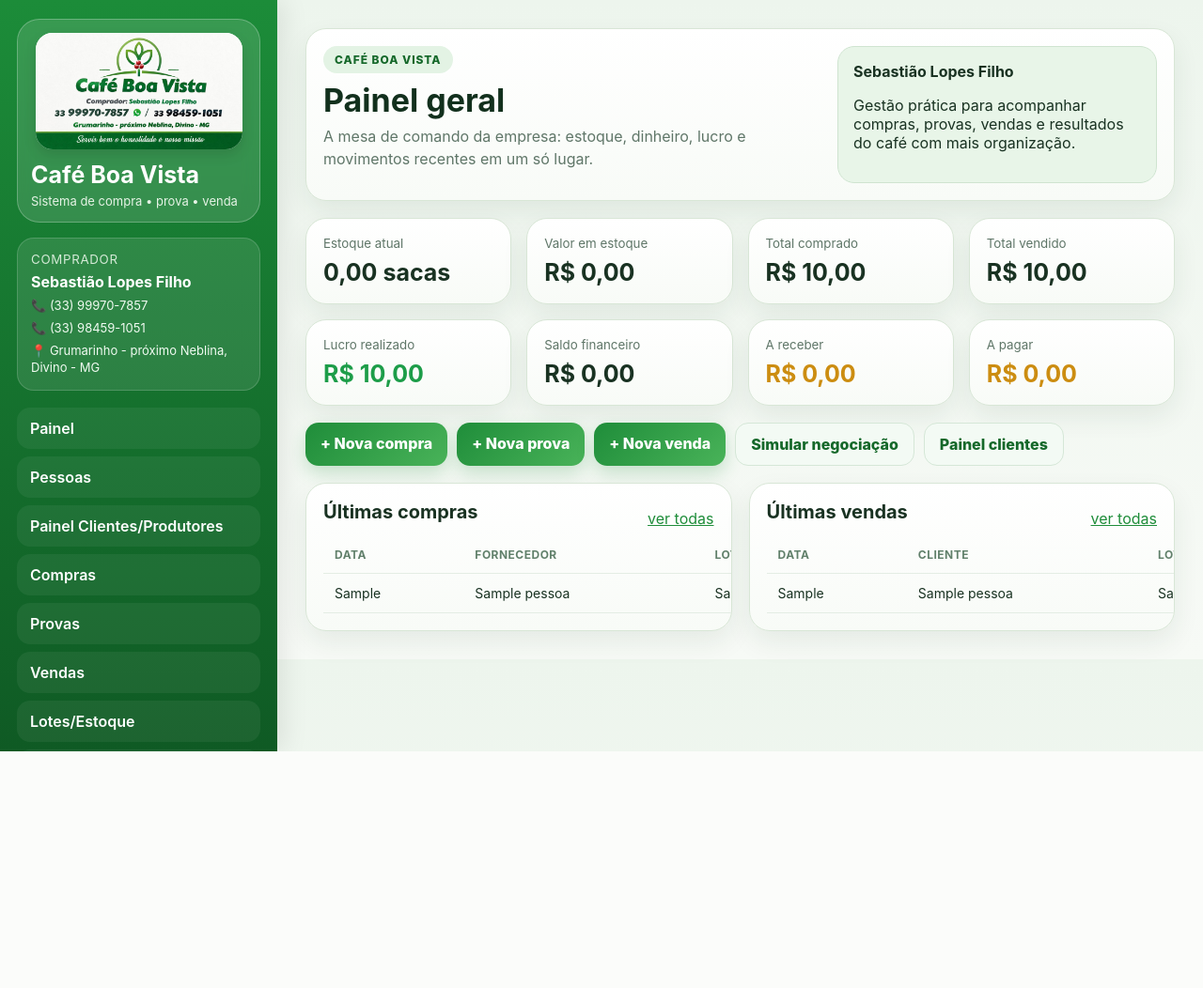
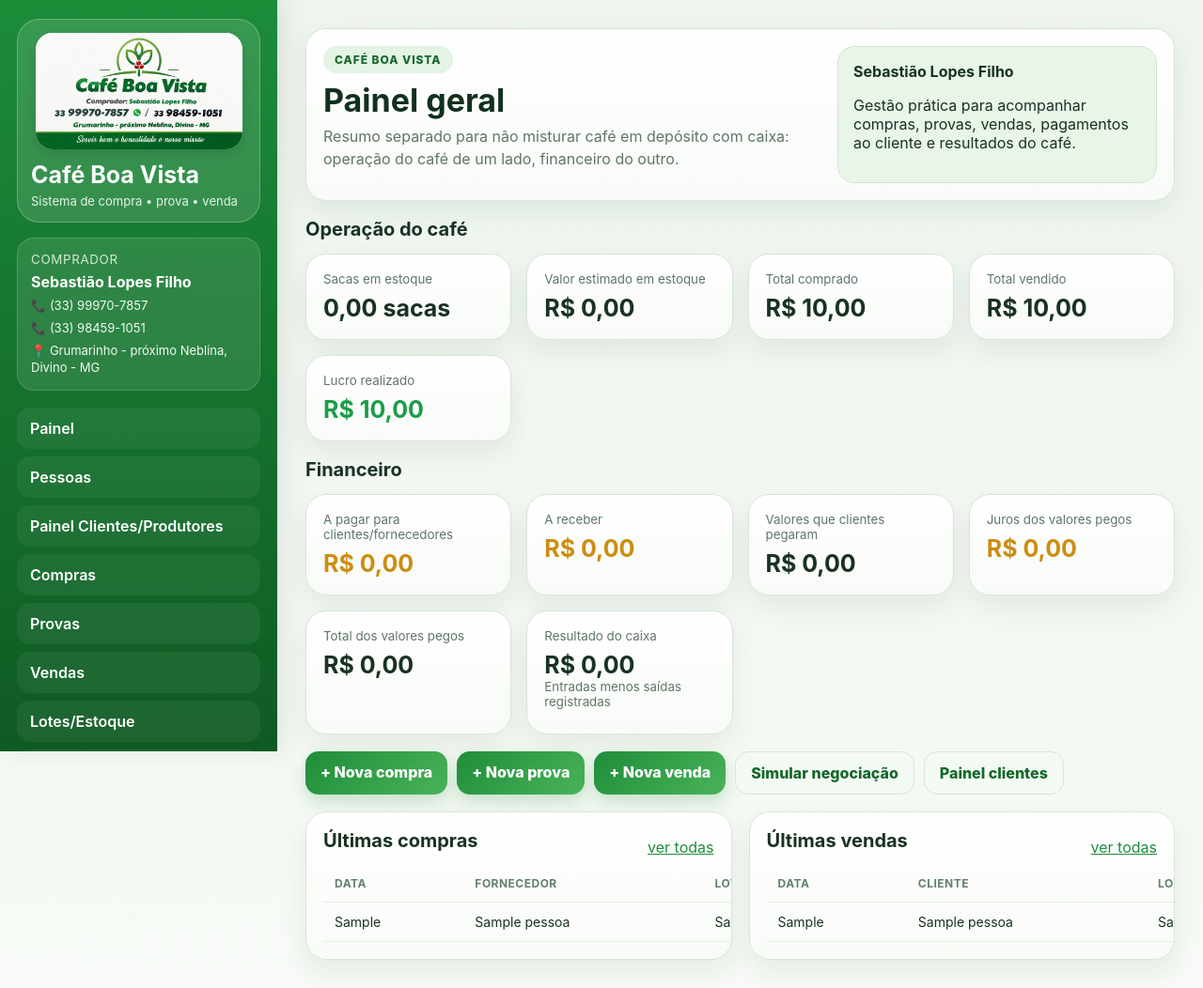
Before and after one commit to sketchJayJay/sistemaagroseguro, a Flask app: page / in a window 1280 px wide. Shown: the whole page at 94% size. Before the commit the page ends 800 px from the top, so only its background shows below. Run offline with Flask 3, Linux system fonts and the light colour scheme; tables that the repository leaves empty hold one stand-in row (values such as "Sample post").

Commit message:
Add files via upload

```diff
--- a/app.py
+++ b/app.py
@@ -451,10 +451,22 @@ def index():
     pagar = fetchone("SELECT COALESCE(SUM(valor),0) v FROM financeiro WHERE tipo='Saída' AND status='Pendente'")['v']
     lucro = fetchone("SELECT COALESCE(SUM(lucro_total),0) v FROM vendas")['v']
     valor_estoque = fetchone(f"SELECT COALESCE(SUM(({lote_estoque_expr()}) * c.valor_saca),0) v FROM compras c")['v']
+
+    # Painel geral separado em operação do café e financeiro.
+    # Evita confundir o cliente com saldo negativo misturando depósito, compra e pagamento ao produtor.
+    adiantamentos_abertos_rows = fetchall("SELECT * FROM adiantamentos WHERE COALESCE(status,'Aberto') NOT IN ('Pago','pago','Quitado','quitado')")
+    adiantamentos_atualizados = [adiantamento_com_juros_atual(a) for a in adiantamentos_abertos_rows]
+    valores_clientes_pegaram = sum(float(a.get('valor') or 0) for a in adiantamentos_atualizados)
+    juros_clientes_pegaram = sum(float(a.get('valor_juros') or 0) for a in adiantamentos_atualizados)
+    total_clientes_pegaram = sum(float(a.get('valor_total') or 0) for a in adiantamentos_atualizados)
+    resultado_caixa = entrada - saida
+
     ultimas_compras = fetchall("""SELECT compras.*, pessoas.nome pessoa_nome FROM compras LEFT JOIN pessoas ON pessoas.id = compras.pessoa_id ORDER BY compras.id DESC LIMIT 6""")
     ultimas_vendas = fetchall("""SELECT vendas.*, pessoas.nome pessoa_nome FROM vendas LEFT JOIN pessoas ON pessoas.id = vendas.pessoa_id ORDER BY vendas.id DESC LIMIT 6""")
     return render_template('index.html', total_compras=total_compras, total_vendas=total_vendas, estoque=sacas_compradas-sacas_vendidas,
-                           saldo=entrada-saida, receber=receber, pagar=pagar, lucro=lucro, valor_estoque=valor_estoque,
+                           resultado_caixa=resultado_caixa, receber=receber, pagar=pagar, lucro=lucro, valor_estoque=valor_estoque,
+                           valores_clientes_pegaram=valores_clientes_pegaram, juros_clientes_pegaram=juros_clientes_pegaram,
+                           total_clientes_pegaram=total_clientes_pegaram,
                            ultimas_compras=ultimas_compras, ultimas_vendas=ultimas_vendas)
 
 
--- a/templates/index.html
+++ b/templates/index.html
@@ -4,30 +4,39 @@
   <div>
     <span class="eyebrow">CAFÉ BOA VISTA</span>
     <h1>Painel geral</h1>
-    <p class="subtitle">A mesa de comando da empresa: estoque, dinheiro, lucro e movimentos recentes em um só lugar.</p>
+    <p class="subtitle">Resumo separado para não misturar café em depósito com caixa: operação do café de um lado, financeiro do outro.</p>
   </div>
   <div class="hero-note">
     <strong>Sebastião Lopes Filho</strong>
-    <p>Gestão prática para acompanhar compras, provas, vendas e resultados do café com mais organização.</p>
+    <p>Gestão prática para acompanhar compras, provas, vendas, pagamentos ao cliente e resultados do café.</p>
   </div>
 </div>
 
+<div class="section-title"><h2>Operação do café</h2></div>
 <div class="grid metrics">
-  <div class="card metric"><small>Estoque atual</small><strong>{{ estoque|num }} sacas</strong></div>
-  <div class="card metric"><small>Valor em estoque</small><strong>{{ valor_estoque|money }}</strong></div>
+  <div class="card metric"><small>Sacas em estoque</small><strong>{{ estoque|num }} sacas</strong></div>
+  <div class="card metric"><small>Valor estimado em estoque</small><strong>{{ valor_estoque|money }}</strong></div>
   <div class="card metric"><small>Total comprado</small><strong>{{ total_compras|money }}</strong></div>
   <div class="card metric"><small>Total vendido</small><strong>{{ total_vendas|money }}</strong></div>
   <div class="card metric good"><small>Lucro realizado</small><strong>{{ lucro|money }}</strong></div>
-  <div class="card metric"><small>Saldo financeiro</small><strong>{{ saldo|money }}</strong></div>
+</div>
+
+<div class="section-title" style="margin-top:18px"><h2>Financeiro</h2></div>
+<div class="grid metrics">
+  <div class="card metric warn"><small>A pagar para clientes/fornecedores</small><strong>{{ pagar|money }}</strong></div>
   <div class="card metric warn"><small>A receber</small><strong>{{ receber|money }}</strong></div>
-  <div class="card metric warn"><small>A pagar</small><strong>{{ pagar|money }}</strong></div>
+  <div class="card metric"><small>Valores que clientes pegaram</small><strong>{{ valores_clientes_pegaram|money }}</strong></div>
+  <div class="card metric warn"><small>Juros dos valores pegos</small><strong>{{ juros_clientes_pegaram|money }}</strong></div>
+  <div class="card metric"><small>Total dos valores pegos</small><strong>{{ total_clientes_pegaram|money }}</strong></div>
+  <div class="card metric"><small>Resultado do caixa</small><strong>{{ resultado_caixa|money }}</strong><small>Entradas menos saídas registradas</small></div>
 </div>
 
 <div class="quick">
   <a class="btn" href="{{ url_for('compras') }}">+ Nova compra</a>
   <a class="btn" href="{{ url_for('provas') }}">+ Nova prova</a>
   <a class="btn" href="{{ url_for('vendas') }}">+ Nova venda</a>
-  <a class="btn light" href="{{ url_for('simulador') }}">Simular negociação</a><a class="btn light" href="{{ url_for('clientes') }}">Painel clientes</a>
+  <a class="btn light" href="{{ url_for('simulador') }}">Simular negociação</a>
+  <a class="btn light" href="{{ url_for('clientes') }}">Painel clientes</a>
 </div>
 
 <div class="row">
```
